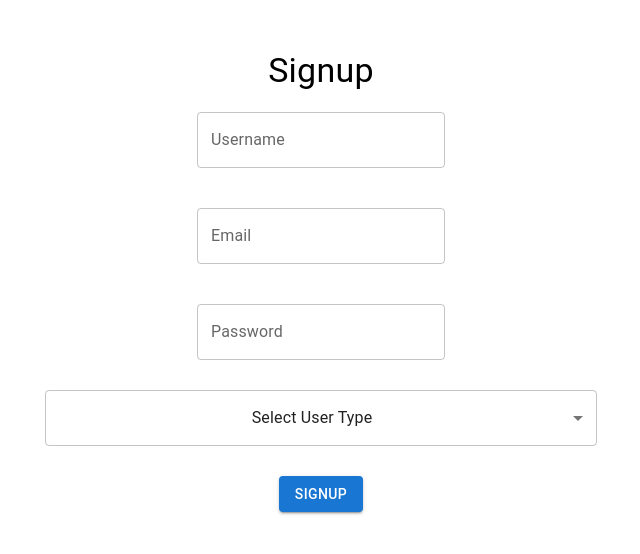
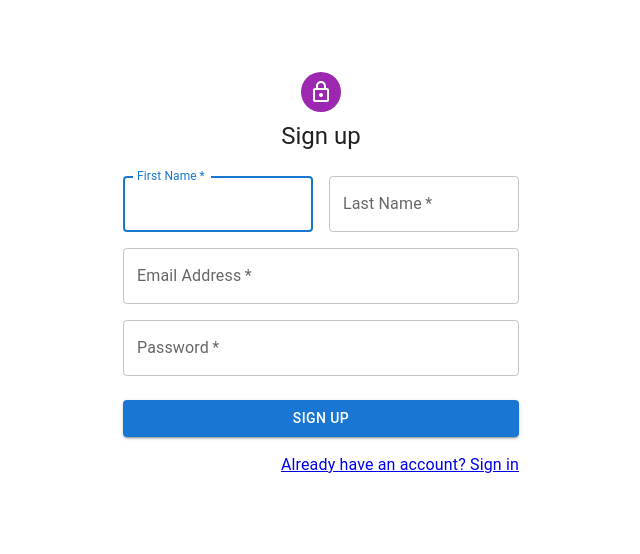
Before and after one commit to orzTHUNDER/app, a React (Create React App) app in the folder reactcode/: page /signup/1 in a window 1280 px wide. Shown: the top 554 px of the page, without its empty margins (319-959 px from the left). Built offline with nearby package versions, Linux system fonts and the light colour scheme.

Commit message:
login-signup

```diff
--- a/reactcode/src/components/Login.js
+++ b/reactcode/src/components/Login.js
@@ -1,14 +1,26 @@
 // MergedLogin.js
 import React, { useState } from 'react';
+import { Link as RouterLink } from 'react-router-dom';
 import axios from 'axios';
+import '../styles/Login.css'
 import Box from '@mui/material/Box';
 import TextField from '@mui/material/TextField';
 import Button from '@mui/material/Button';
 import Grid from '@mui/material/Grid';
 import LockOutlinedIcon from '@mui/icons-material/LockOutlined';
 import Typography from '@mui/material/Typography';
+import {
+  Container,
+  CssBaseline,
+  Avatar,
+  FormControlLabel,
+  Checkbox,
+  Link,
+  Select,
+  MenuItem,
+  InputLabel,
+} from '@mui/material';
 import { createTheme, ThemeProvider } from '@mui/material/styles';
-import { Container, CssBaseline, Avatar, FormControlLabel, Checkbox, Link } from '@mui/material';
 
 const defaultTheme = createTheme();
 
@@ -16,6 +28,7 @@ const MergedLogin = ({ onLogin }) => {
   const [formData, setFormData] = useState({
     username: '',
     password: '',
+    role: 'participant', // Default role is participant
   });
 
   const handleChange = (e) => {
@@ -61,6 +74,23 @@ const MergedLogin = ({ onLogin }) => {
           </Typography>
 
           <form style={{ width: '100%', marginTop: '1em' }}>
+
+            {/* Select dropdown for role */}
+            <InputLabel htmlFor="role">Role</InputLabel>
+            <Select
+              fullWidth
+              id="role"
+              label="Role"
+              value={formData.role}
+              onChange={handleChange}
+              name="role"
+              sx={{ marginBottom: '1em' }}
+            >
+              <MenuItem value="participant">Participant</MenuItem>
+              <MenuItem value="panelist">Panelist</MenuItem>
+              <MenuItem value="judge">Judge</MenuItem>
+            </Select>
+
             <TextField
               margin="normal"
               required
@@ -85,6 +115,7 @@ const MergedLogin = ({ onLogin }) => {
               value={formData.password}
               onChange={handleChange}
             />
+
             <FormControlLabel
               control={<Checkbox value="remember" color="primary" />}
               label="Remember me"
@@ -105,7 +136,7 @@ const MergedLogin = ({ onLogin }) => {
                 </Link>
               </Grid>
               <Grid item>
-                <Link href="#" variant="body2">
+              <Link component={RouterLink} to="./Signup" variant="body2">
                   {"Don't have an account? Sign Up"}
                 </Link>
               </Grid>
--- a/reactcode/src/components/Signup.js
+++ b/reactcode/src/components/Signup.js
@@ -1,24 +1,30 @@
-import React, { useState } from 'react';
+import * as React from 'react';
 import axios from 'axios';
-import { TextField, Button, Typography, Container, Grid, Select, MenuItem } from '@mui/material';
 import { Link } from 'react-router-dom';
+import { Avatar, Button, CssBaseline, TextField, FormControlLabel, Checkbox, Grid, Box, Typography, Container, createTheme, ThemeProvider, Select, MenuItem } from '@mui/material';
+import LockOutlinedIcon from '@mui/icons-material/LockOutlined';
 
-const Signup = ({ onSignup }) => {
-  const [userName, setUserName] = useState('');
-  const [email, setEmail] = useState('');
-  const [password, setPassword] = useState('');
-  const [userType, setUserType] = useState('');
+const defaultTheme = createTheme();
 
-  const handleSignup = async () => {
+const SignUp = ({ onSignup }) => {
+  const [firstName, setFirstName] = React.useState('');
+  const [lastName, setLastName] = React.useState('');
+  const [email, setEmail] = React.useState('');
+  const [password, setPassword] = React.useState('');
+  const [allowExtraEmails, setAllowExtraEmails] = React.useState(false);
+  const [userType, setUserType] = React.useState('');
+
+  const handleSignup = async (event) => {
+    event.preventDefault();
     try {
       // Replace the URL with your Postman mock API endpoint for user registration
       const response = await axios.post('https://ba655539-99ca-4acf-9c3d-6041615e1efa.mock.pstmn.io/users', {
-        userName,
+        userName: `${firstName} ${lastName}`,
         email,
         password,
-        userType
+        userType,
       });
-console.log(response);
+
       // For simplicity, assuming the API returns the newly created user
       const newUser = response.data;
       onSignup(newUser);
@@ -28,41 +34,83 @@ console.log(response);
   };
 
   return (
-    <Container maxWidth="sm" style={{ marginTop: '50px', textAlign: 'center' }}>
-      <Typography variant="h4">Signup</Typography>
+    <ThemeProvider theme={defaultTheme}>
+      <Container component="main" maxWidth="xs">
+        <CssBaseline />
+        <Box
+          sx={{
+            marginTop: 8,
+            display: 'flex',
+            flexDirection: 'column',
+            alignItems: 'center',
+          }}
+        >
+          <Avatar sx={{ m: 1, bgcolor: 'secondary.main' }}>
+            <LockOutlinedIcon />
+          </Avatar>
+          <Typography component="h1" variant="h5">
+            Sign up
+          </Typography>
+          <Box component="form" noValidate onSubmit={handleSignup} sx={{ mt: 3 }}>
+            <Grid container spacing={2}>
+              <Grid item xs={12} sm={6}>
                 <TextField
-        label="Username"
-        variant="outlined"
-        value={userName}
-        onChange={(e) => setUserName(e.target.value)}
-        style={{ margin: '20px 0' }}
+                  autoComplete="given-name"
+                  name="firstName"
+                  required
+                  fullWidth
+                  id="firstName"
+                  label="First Name"
+                  autoFocus
+                  value={firstName}
+                  onChange={(e) => setFirstName(e.target.value)}
                 />
-      <br />
+              </Grid>
+              <Grid item xs={12} sm={6}>
                 <TextField
-        label="Email"
-        type="email"
-        variant="outlined"
+                  required
+                  fullWidth
+                  id="lastName"
+                  label="Last Name"
+                  name="lastName"
+                  autoComplete="family-name"
+                  value={lastName}
+                  onChange={(e) => setLastName(e.target.value)}
+                />
+              </Grid>
+              <Grid item xs={12}>
+                <TextField
+                  required
+                  fullWidth
+                  id="email"
+                  label="Email Address"
+                  name="email"
+                  autoComplete="email"
                   value={email}
                   onChange={(e) => setEmail(e.target.value)}
-        style={{ margin: '20px 0' }}
                 />
-      <br />
+              </Grid>
+              <Grid item xs={12}>
                 <TextField
+                  required
+                  fullWidth
+                  name="password"
                   label="Password"
                   type="password"
-        variant="outlined"
+                  id="password"
+                  autoComplete="new-password"
                   value={password}
                   onChange={(e) => setPassword(e.target.value)}
-        style={{ margin: '20px 0' }}
                 />
-      <br />
+              </Grid>
+              {/* <Grid item xs={12}>
                 <Select
                   value={userType}
                   onChange={(e) => setUserType(e.target.value)}
                   variant="outlined"
                   displayEmpty
-        style={{width: '100%',
-        margin: '10px 0',}}
+                  fullWidth
+                  style={{ margin: '10px 0' }}
                 >
                   <MenuItem value="" disabled>
                     Select User Type
@@ -71,14 +119,34 @@ console.log(response);
                   <MenuItem value="Panelist">Panelist</MenuItem>
                   <MenuItem value="Judge">Judge</MenuItem>
                 </Select>
-
-      <Button variant="contained" onClick={handleSignup} style={{ marginTop: '20px' }}>
-        Signup
+              </Grid> */}
+              {/* <Grid item xs={12}>
+                <FormControlLabel
+                  control={<Checkbox checked={allowExtraEmails} onChange={(e) => setAllowExtraEmails(e.target.checked)} color="primary" />}
+                  label="I want to receive inspiration, marketing promotions and updates via email."
+                />
+              </Grid> */}
+            </Grid>
+            <Button
+              type="submit"
+              fullWidth
+              variant="contained"
+              sx={{ mt: 3, mb: 2 }}
+            >
+              Sign Up
             </Button>
-
-
+            <Grid container justifyContent="flex-end">
+              <Grid item>
+                <Link to="/login" variant="body2">
+                  Already have an account? Sign in
+                </Link>
+              </Grid>
+            </Grid>
+          </Box>
+        </Box>
       </Container>
+    </ThemeProvider>
   );
 };
 
-export default Signup;
+export default SignUp;
--- a/reactcode/src/styles/Login.css
+++ b/reactcode/src/styles/Login.css
@@ -1,8 +1,8 @@
-body{
+/* body{
     background-color: rgb(252, 246, 239);
-}
+} */
 
-#login{
+/* #login{
     border-color: black;
     border-radius: 10px;
     border: solid 5px;
@@ -26,4 +26,4 @@ body{
 #login-button{
     background-color: #ff7b00;
     margin-bottom: 4%;
-}
+} */
```
Lines whose indentation alone changed are shown as unchanged.
